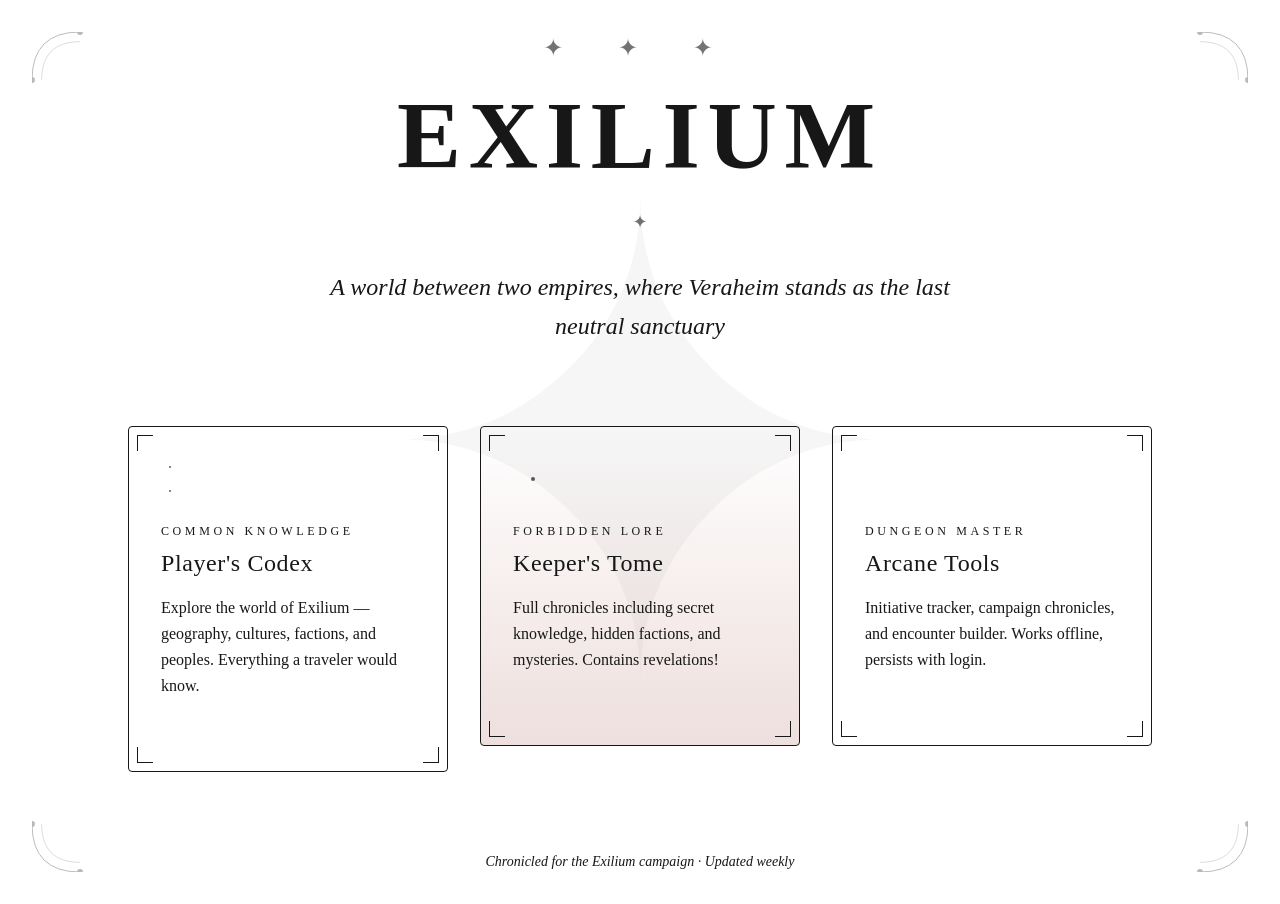
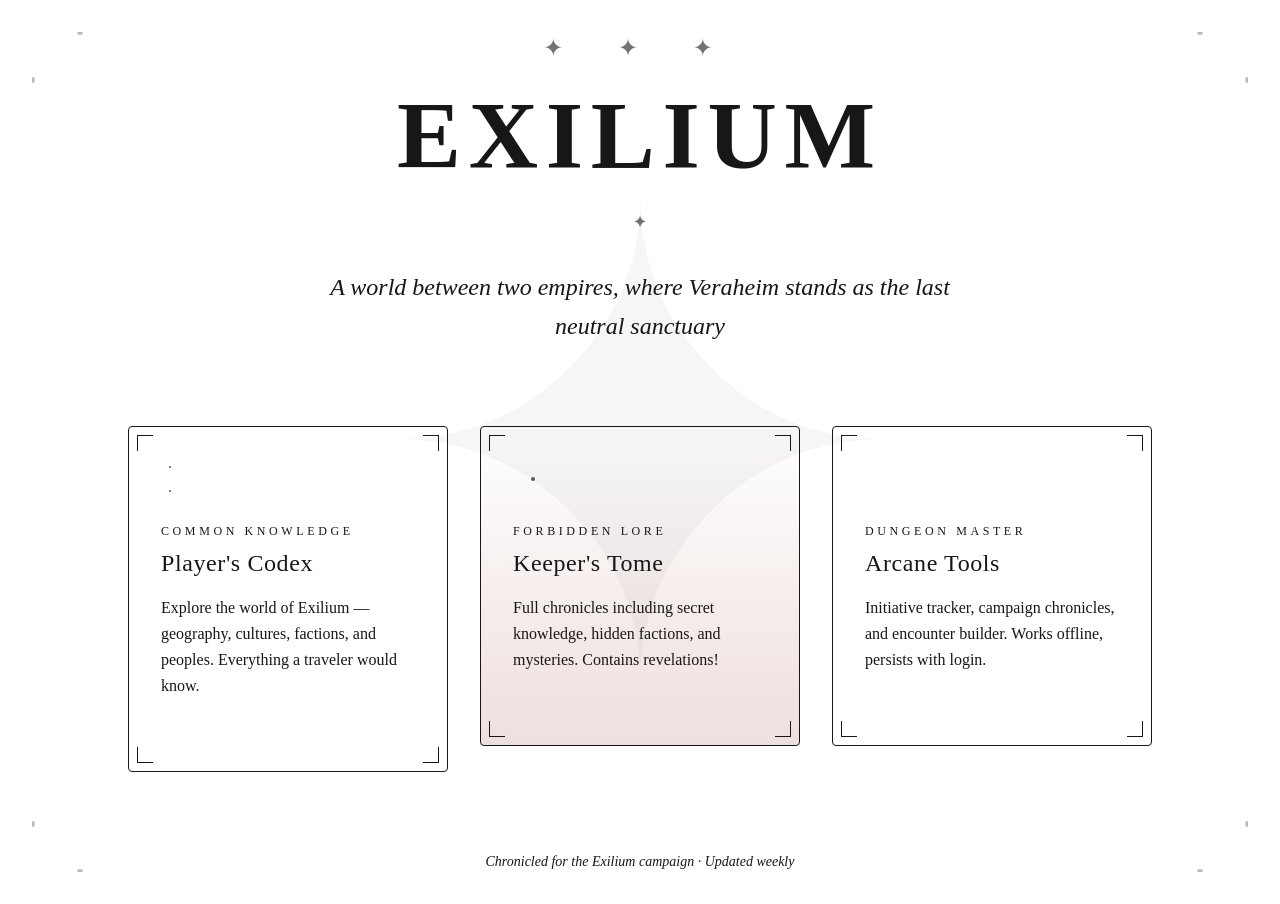
Before and after one commit to Ekarus36/Exilium-web, a Next.js app: page / in a window 1280 px wide. Built offline with nearby package versions, Linux system fonts and the light colour scheme; no server answers.

Commit message:
Extract corner ornament SVGs into centralized CornerOrnamentIcon component
Eliminates last remaining inline SVGs, achieving 100% icon centralization
in Icons.tsx with consistent strokeWidth 1.5 across the entire site.

```diff
--- a/src/app/page.tsx
+++ b/src/app/page.tsx
@@ -1,5 +1,5 @@
 import Link from "next/link";
-import { BookHeroIcon, EyeHeroIcon, ScrollHeroIcon, ArrowRightIcon } from "@/components/ui/Icons";
+import { BookHeroIcon, EyeHeroIcon, ScrollHeroIcon, ArrowRightIcon, CornerOrnamentIcon } from "@/components/ui/Icons";
 
 export default function HomePage() {
   return (
@@ -11,30 +11,10 @@ export default function HomePage() {
           ✦
         </div>
         {/* Corner decorations */}
-        <svg className="absolute top-8 left-8 w-24 h-24 text-[var(--gold-dark)] opacity-30" viewBox="0 0 100 100">
-          <path d="M0 50 Q0 0 50 0" fill="none" stroke="currentColor" strokeWidth="1"/>
-          <path d="M10 50 Q10 10 50 10" fill="none" stroke="currentColor" strokeWidth="0.5"/>
-          <circle cx="50" cy="0" r="3" fill="currentColor"/>
-          <circle cx="0" cy="50" r="3" fill="currentColor"/>
-        </svg>
-        <svg className="absolute top-8 right-8 w-24 h-24 text-[var(--gold-dark)] opacity-30 scale-x-[-1]" viewBox="0 0 100 100">
-          <path d="M0 50 Q0 0 50 0" fill="none" stroke="currentColor" strokeWidth="1"/>
-          <path d="M10 50 Q10 10 50 10" fill="none" stroke="currentColor" strokeWidth="0.5"/>
-          <circle cx="50" cy="0" r="3" fill="currentColor"/>
-          <circle cx="0" cy="50" r="3" fill="currentColor"/>
-        </svg>
-        <svg className="absolute bottom-8 left-8 w-24 h-24 text-[var(--gold-dark)] opacity-30 scale-y-[-1]" viewBox="0 0 100 100">
-          <path d="M0 50 Q0 0 50 0" fill="none" stroke="currentColor" strokeWidth="1"/>
-          <path d="M10 50 Q10 10 50 10" fill="none" stroke="currentColor" strokeWidth="0.5"/>
-          <circle cx="50" cy="0" r="3" fill="currentColor"/>
-          <circle cx="0" cy="50" r="3" fill="currentColor"/>
-        </svg>
-        <svg className="absolute bottom-8 right-8 w-24 h-24 text-[var(--gold-dark)] opacity-30 scale-[-1]" viewBox="0 0 100 100">
-          <path d="M0 50 Q0 0 50 0" fill="none" stroke="currentColor" strokeWidth="1"/>
-          <path d="M10 50 Q10 10 50 10" fill="none" stroke="currentColor" strokeWidth="0.5"/>
-          <circle cx="50" cy="0" r="3" fill="currentColor"/>
-          <circle cx="0" cy="50" r="3" fill="currentColor"/>
-        </svg>
+        <CornerOrnamentIcon size={96} className="absolute top-8 left-8 text-[var(--gold-dark)] opacity-30" />
+        <CornerOrnamentIcon size={96} className="absolute top-8 right-8 text-[var(--gold-dark)] opacity-30 scale-x-[-1]" />
+        <CornerOrnamentIcon size={96} className="absolute bottom-8 left-8 text-[var(--gold-dark)] opacity-30 scale-y-[-1]" />
+        <CornerOrnamentIcon size={96} className="absolute bottom-8 right-8 text-[var(--gold-dark)] opacity-30 scale-[-1]" />
       </div>
 
       <div className="max-w-5xl w-full relative z-10">
--- a/src/components/ui/Icons.tsx
+++ b/src/components/ui/Icons.tsx
@@ -254,6 +254,17 @@ export function ScrollHeroIcon({ size = 40, ...props }: IconProps) {
   );
 }
 
+export function CornerOrnamentIcon({ size = 96, ...props }: IconProps) {
+  return (
+    <svg width={size} height={size} viewBox="0 0 100 100" {...defaultProps} {...props}>
+      <path d="M0 50 Q0 0 50 0" />
+      <path d="M10 50 Q10 10 50 10" opacity="0.5" />
+      <circle cx="50" cy="0" r="3" fill="currentColor" />
+      <circle cx="0" cy="50" r="3" fill="currentColor" />
+    </svg>
+  );
+}
+
 // Icon map for navigation
 export const navIcons: Record<string, React.ComponentType<IconProps>> = {
   "🏠": HomeIcon,
```
